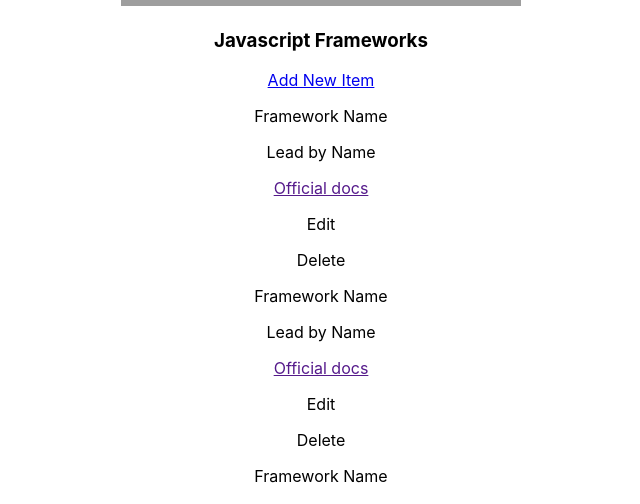
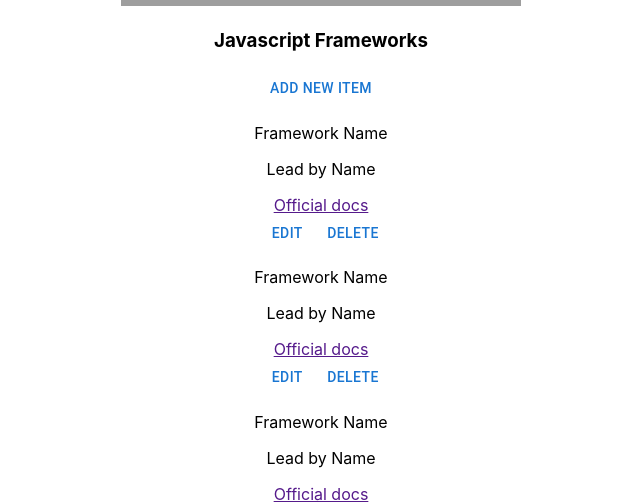
Before and after one commit to tern0004/P1-React-CRUD, a React (Create React App) app: page / in a window 1280 px wide. Shown: the part 294-798 px from the top of the page, without its empty margins (319-959 px from the left). Built offline with nearby package versions, Linux system fonts and the light colour scheme; grey boxes are pictures that could not be loaded.

Commit message:
- Init MUI in react app

```diff
--- a/package.json
+++ b/package.json
@@ -3,6 +3,9 @@
   "version": "0.1.0",
   "private": true,
   "dependencies": {
+    "@emotion/react": "^11.5.0",
+    "@emotion/styled": "^11.3.0",
+    "@mui/material": "^5.0.6",
     "@testing-library/jest-dom": "^5.15.0",
     "@testing-library/react": "^11.2.7",
     "@testing-library/user-event": "^12.8.3",
--- a/src/components/ItemElement.js
+++ b/src/components/ItemElement.js
@@ -1,6 +1,6 @@
 import React, {Component} from "react";
 import {Link} from "react-router-dom";
-import MainPageHeader from "./MainPageHeader";
+import {Button} from "@mui/material";
 
 class ItemElement extends Component {
     render() {
@@ -15,12 +15,8 @@ class ItemElement extends Component {
                     <Link>Official docs</Link>
                 </div>
                 <div>
-                    <div>
-                        <p>Edit</p>
-                    </div>
-                    <div>
-                        <p>Delete</p>
-                    </div>
+                        <Button onClick="">Edit</Button>
+                        <Button onClick="">Delete</Button>
                 </div>
             </div>
 
--- a/src/components/MainPageHeader.js
+++ b/src/components/MainPageHeader.js
@@ -1,18 +1,19 @@
 import React, {Component} from "react";
 import {Link} from "react-router-dom";
+import {Button} from "@mui/material";
 
 class MainPageHeader extends Component {
     render() {
         return(
             <div>
                 <div>
-                    <Link to="/"><img src="../../public/logo192.png" alt="logo"/></Link>
+                    <Link to="/"><img src="../logo.svg" alt="logo"/></Link>
                 </div>
                 <div>
                     <h3>Javascript Frameworks</h3>
                 </div>
                 <div>
-                    <Link to="/add">Add New Item</Link>
+                    <Button href="/add">Add New Item</Button>
                 </div>
             </div>
 
--- a/src/containers/AddItemPage.js
+++ b/src/containers/AddItemPage.js
@@ -1,6 +1,6 @@
 import React, {Component} from "react";
-import {Link} from "react-router-dom";
 import MainPageHeader from "../components/MainPageHeader";
+import {Button} from "@mui/material";
 
 class AddItemPage extends Component {
     render() {
@@ -21,8 +21,8 @@ class AddItemPage extends Component {
                     </form>
                 </div>
                 <div>
-                    <Link>Save</Link>
-                    <Link>Cancel</Link>
+                    <Button>Save</Button>
+                    <Button>Cancel</Button>
                 </div>
             </div>
 
```
Also changed, not shown: 1 other file (tests, documents, lock files or other folders).
